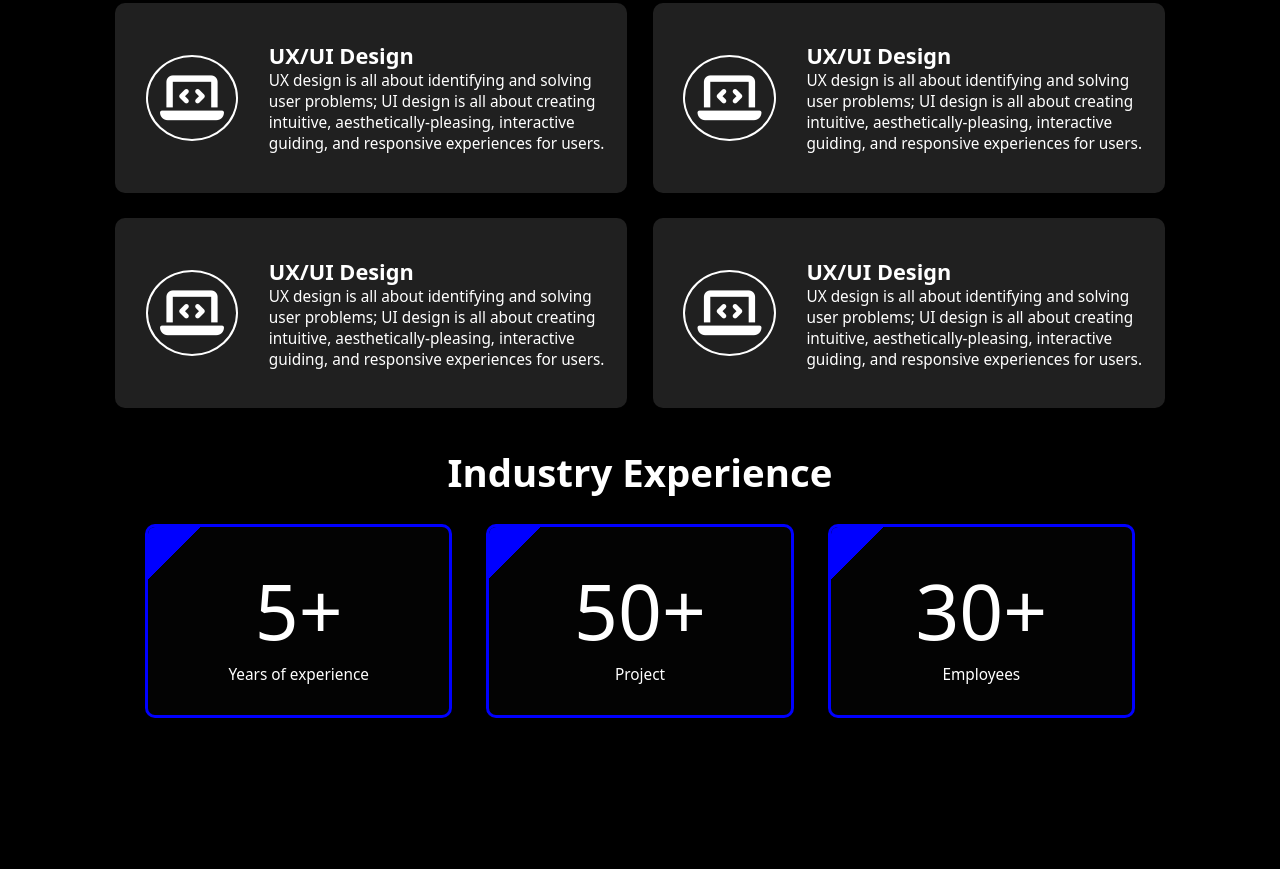
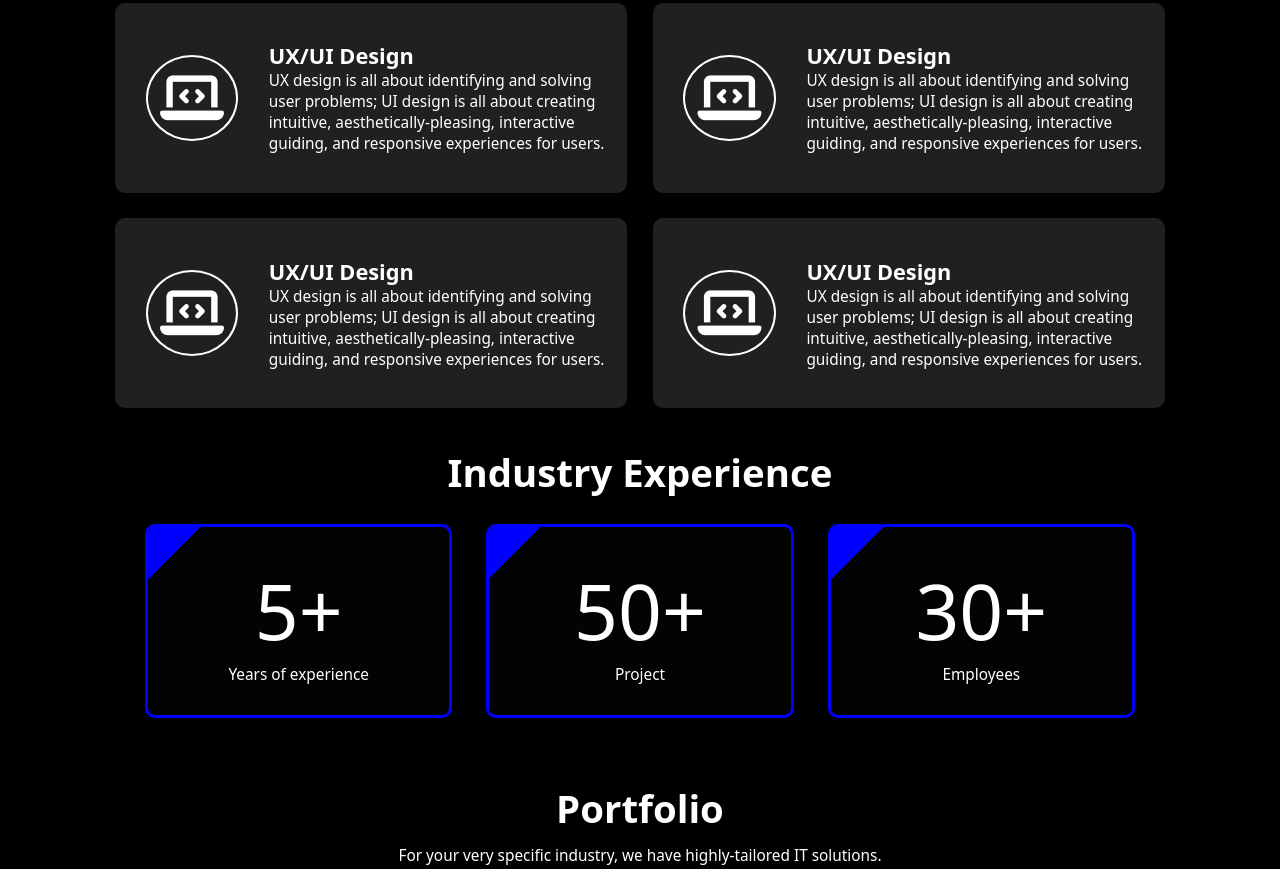
Before and after one commit to Rewerd/Rewerd-Portfolio, a plain HTML site: page rewerd-codes/index.html in a window 1280 px wide. Shown: the part 914-1783 px from the top of the page. Before the commit the page ends 1700 px from the top, so only its background shows below. Drawn offline with Linux system fonts and the light colour scheme.

Commit message:
caruselni oxirigacham qilamiz

```diff
--- a/rewerd-codes/css/header.css
+++ b/rewerd-codes/css/header.css
@@ -288,3 +288,7 @@
         font-size: 8vw;
     }
 }
+/* header info end/////////// */
+.header_partfolio {
+    margin-top: 5%;
+}
--- a/rewerd-codes/index.html
+++ b/rewerd-codes/index.html
@@ -172,6 +172,31 @@
         </div>
       </div>
     </div>
+
+    <div class="header_partfolio">
+      <div class="header_info_nav_text">
+        <h2>Portfolio</h2>
+        <div class="info_all_card_p">
+          <span>For your very specific industry, we have highly-tailored IT solutions.</span>
+        </div>
+      </div>
+
+
+      <div class="Header_partfoli_carusel">
+
+<!-- ////////////////////////// -->
+
+
+<!-- header carusel -->
+
+
+<!-- ////////////////////////// -->
+
+
+      </div>
+
+
+    </div>
   </header>
 </body>
 
```
